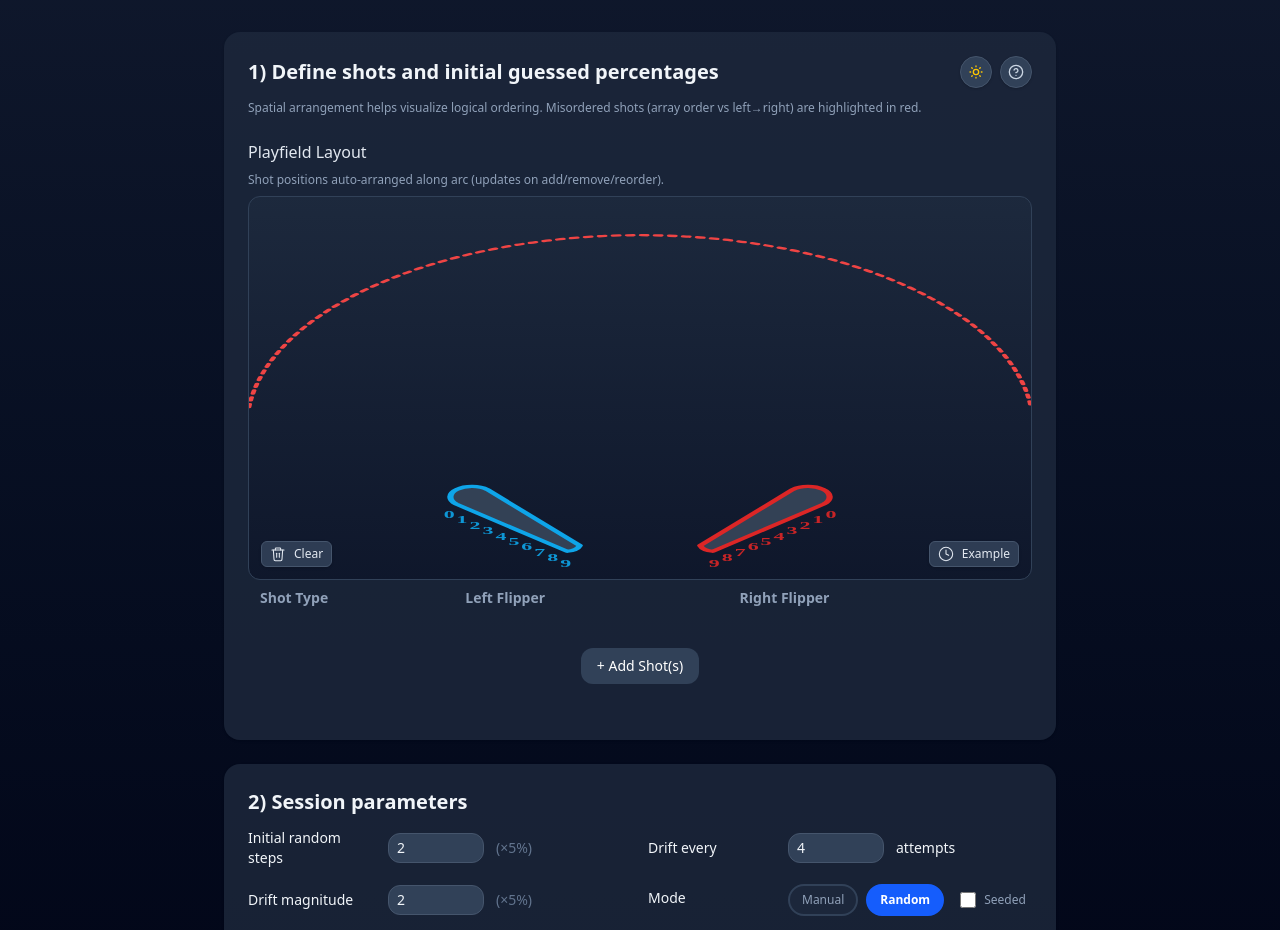
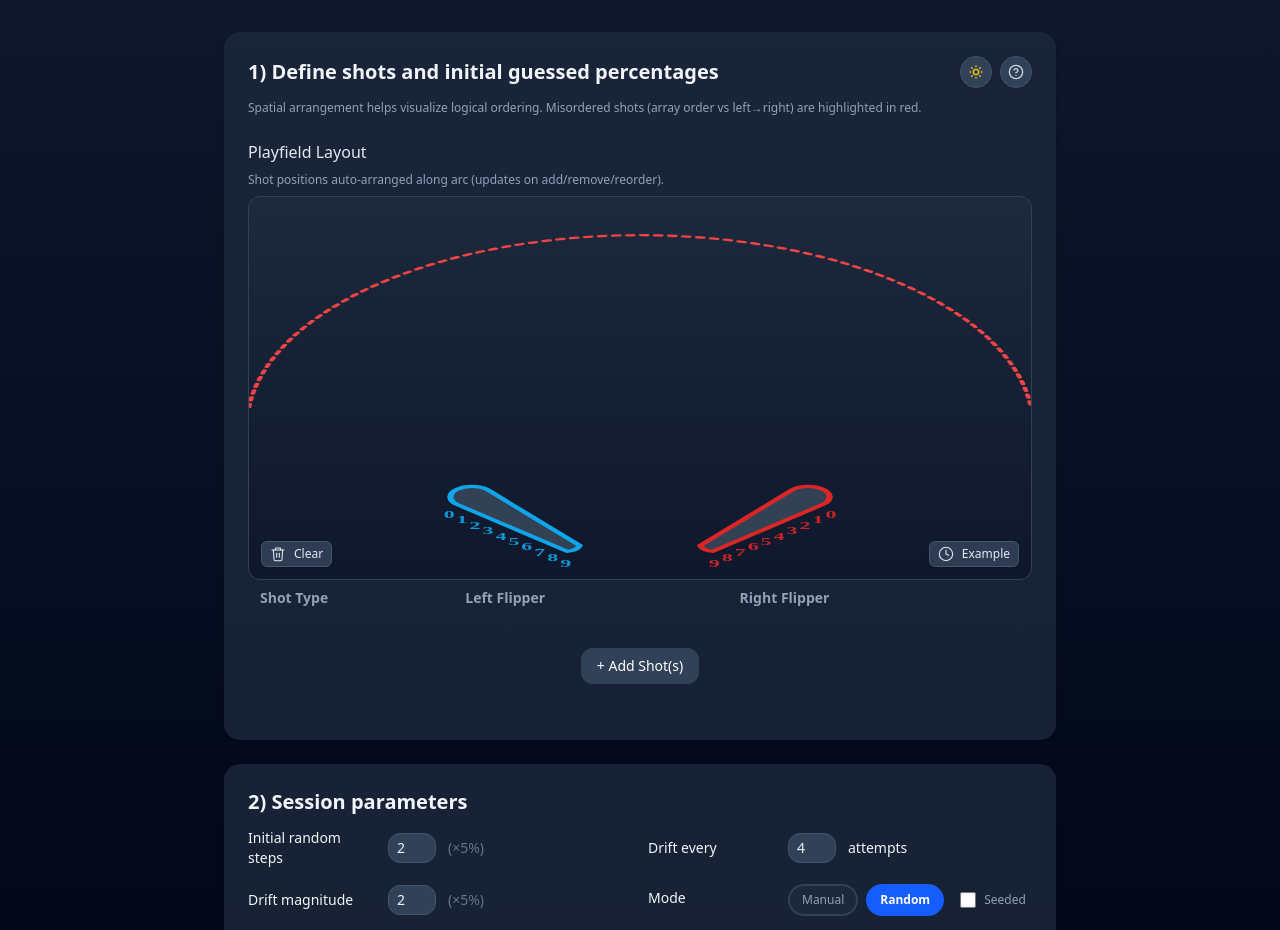
Before and after one commit to garybrowndev/PinballAccuracyMemoryTrainer, a React (Vite) app: page / in a window 1280 px wide. Shown: the top 930 px of the page. Built offline with nearby package versions, Linux system fonts and the light colour scheme.

Commit message:
feat: improve number input UX and enable auto release notes
- Hide number input spinner arrows while keeping keyboard functionality
- Reduce number input width from w-24 to w-12 for better space efficiency
- Enable automatic release notes generation in GitHub Actions workflow

```diff
--- a/src/app.jsx
+++ b/src/app.jsx
@@ -492,7 +492,7 @@ const NumberInput = React.forwardRef(({ value, onChange, min = 0, max = 100, ste
       value={value}
       onChange={(e) => onChange(e.target.value)}
       onKeyDown={onKeyDown}
-      className={`w-24 px-2 py-1 border rounded-xl text-sm focus:outline-none focus:ring ${inputClasses} ${className || ''}`}
+      className={`w-12 px-2 py-1 border rounded-xl text-sm focus:outline-none focus:ring ${inputClasses} ${className || ''}`}
     />
   );
 });
--- a/src/index.css
+++ b/src/index.css
@@ -3,6 +3,18 @@
 /* Ensure minimum body width to prevent content from being drawn off-screen */
 body {
   min-width: 320px;
+}
+
+/* Hide number input spinner arrows while keeping keyboard up/down functionality */
+input[type="number"]::-webkit-inner-spin-button,
+input[type="number"]::-webkit-outer-spin-button {
+  -webkit-appearance: none;
+  margin: 0;
+}
+
+input[type="number"] {
+  -moz-appearance: textfield;
+  appearance: textfield;
 }
 
 /* Responsive helpers for shot boxes and UI elements */
```
